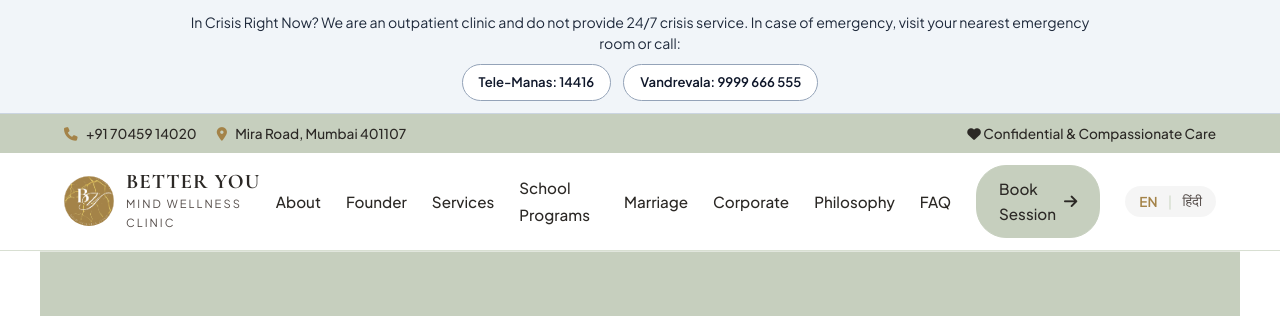
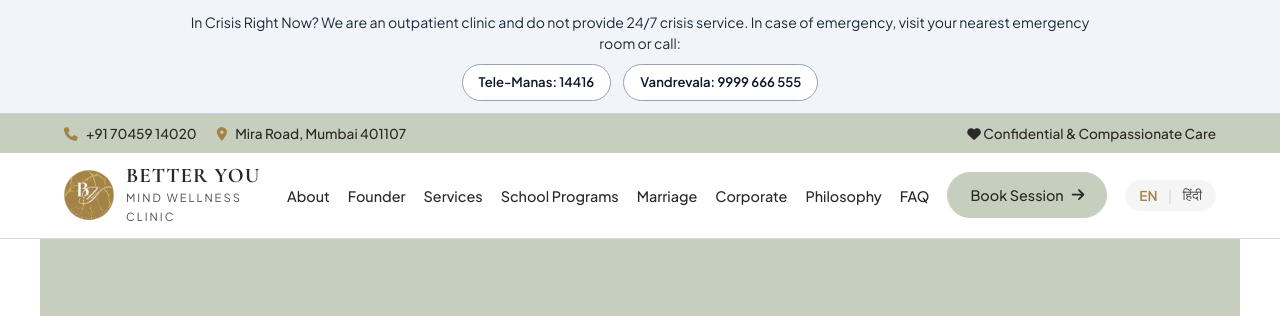
Before and after one commit to therapywithby-svg/my-website, a plain HTML site: page index.html in a window 1280 px wide. Shown: the top 316 px of the page. Drawn offline with nearby package versions, Linux system fonts and the light colour scheme.

Commit message:
Update index.html

```diff
--- a/index.html
+++ b/index.html
@@ -129,12 +129,17 @@
         .nav-links {
             display: flex;
             list-style: none;
-            gap: 25px;
+            gap: 18px;
             align-items: center;
+            flex-wrap: nowrap;
+        }
+
+        .nav-links li {
+            white-space: nowrap;
         }
 
         .nav-links a {
-            font-size: 0.95rem;
+            font-size: 0.9rem;
             font-weight: 500;
             transition: var(--transition);
             color: var(--primary-dark);
```
